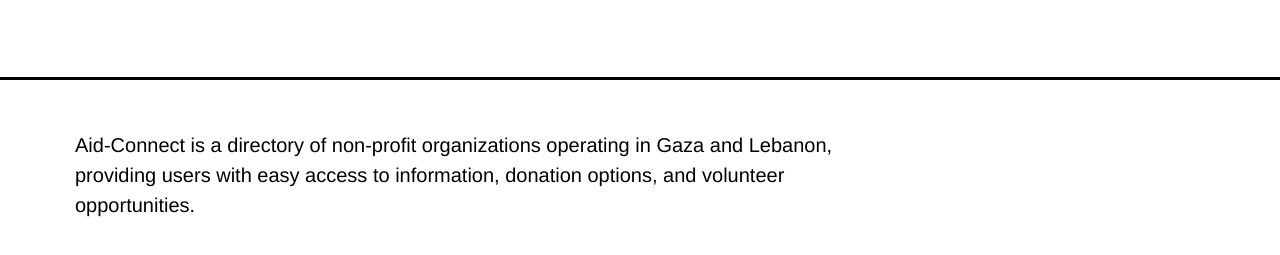
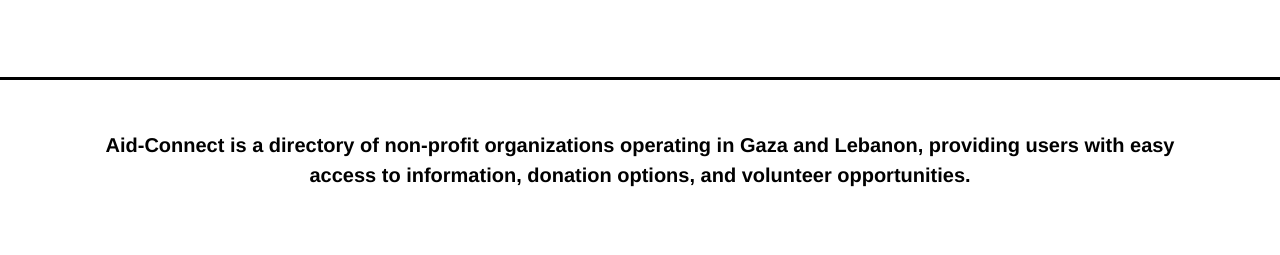
Before and after one commit to jawadrada/Aid-Connect, a website built with Vite: page client/index.html in a window 1280 px wide. Shown: the part 243-498 px from the top of the page. Built offline with nearby package versions, Linux system fonts and the light colour scheme; files whose address does not match are found by name.

Commit message:
Updated style.css

```diff
--- a/client/style.css
+++ b/client/style.css
@@ -30,7 +30,8 @@
 .header-description {
   font-size: 1em;
   color: black;
-  width:800px;
+  font-weight: bold;
+  text-align: center;
 }
 
 
```
